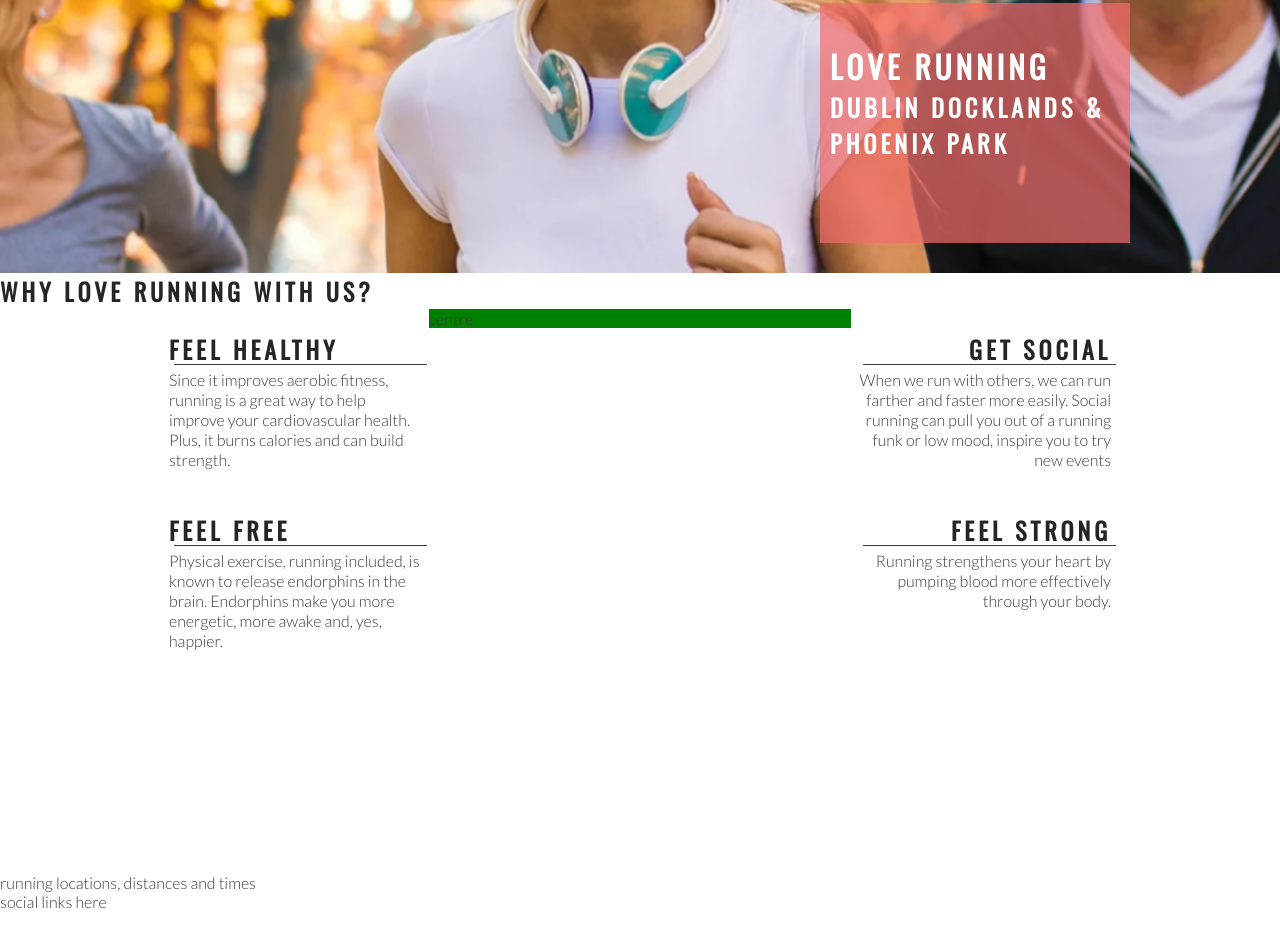
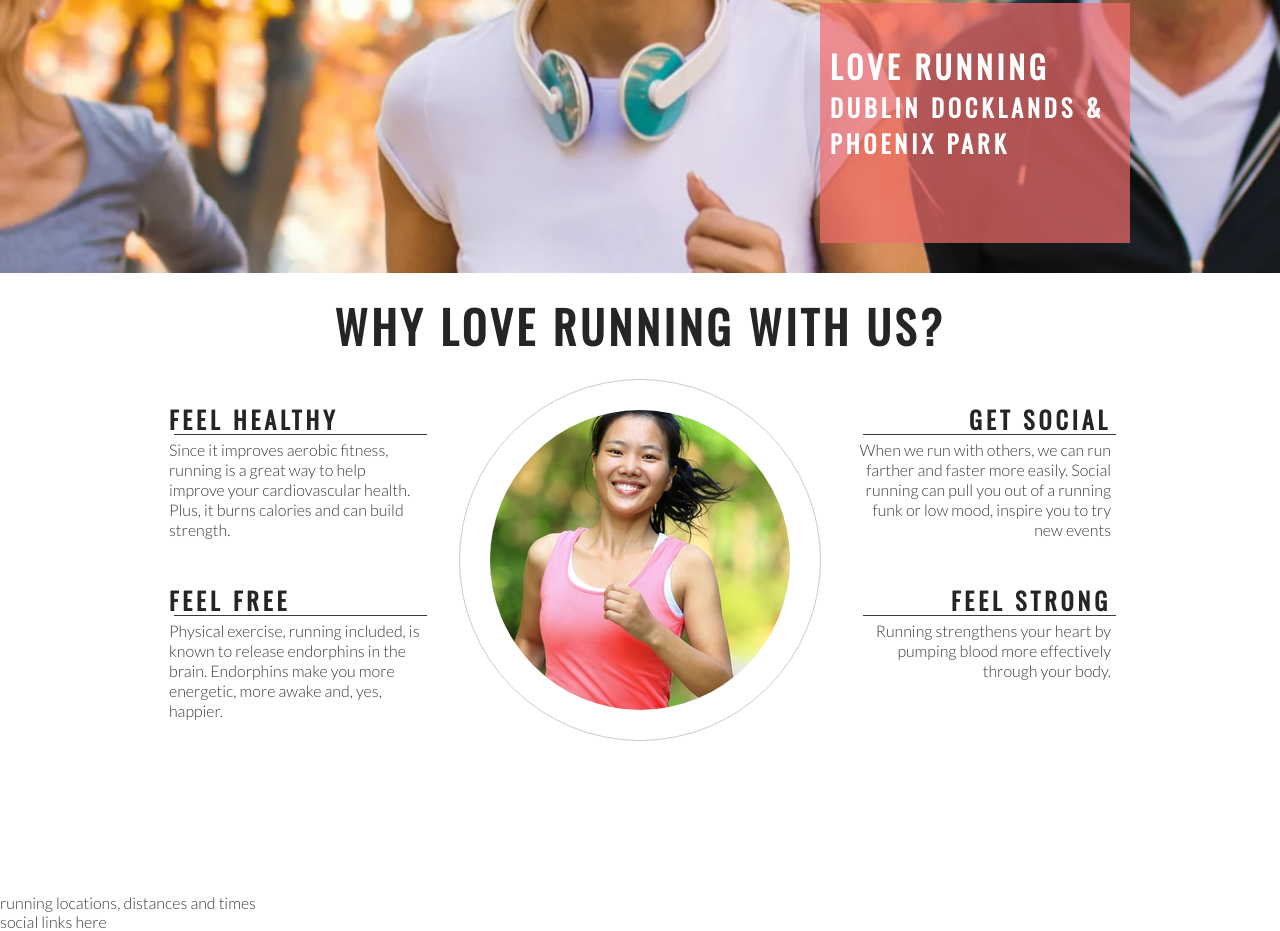
Before and after one commit to AngMaher/love-running, a plain HTML site: page index.html in a window 1280 px wide. Shown: the part 402-1333 px from the top of the page. Drawn offline with nearby package versions, Linux system fonts and the light colour scheme.

Commit message:
add clud ethos central image and style into a circle

```diff
--- a/assets/css/style.css
+++ b/assets/css/style.css
@@ -127,8 +127,6 @@ hr{
 #center-about{
     width: 33%;
     margin: 0 auto;
-    background-color: green;
-
 }
 
 .left-about-heading {
@@ -153,3 +151,26 @@ hr{
 .right-about-heading p{
     text-align: right;
 }
+
+#welcome {
+    text-align: center;
+    margin: 20px 0;
+    font-size: 280%;
+}
+
+#circle-container {
+    width: 300px;
+    height: 300px;
+    padding: 30px;
+    border-style: solid;
+    border-color: #ccc;
+    border-width: 1px;
+    border-radius: 50%;
+    margin: 0 auto;
+}
+
+#circle-cover-bg {
+    background: url('../images/ethos-center-image.jpg') no-repeat center center;
+    height: 100%;
+    border-radius: 50%;
+}
--- a/index.html
+++ b/index.html
@@ -37,7 +37,7 @@
         </div>
     </section>
     <section id="club-ethos">
-        <h1>Why Love Running With Us?</h1>
+        <h2 id="welcome">Why Love Running With Us?</h2>
         <div id="left-about">
             <div class="left-about-heading">
                 <h2>Feel Healthy</h2>
@@ -73,7 +73,14 @@
                 </p>
             </div>
         </div>
-        <div id="center-about">centre</div>
+        <div id="center-about">
+            <div id="circle-container">
+                <div id="circle-cover-bg">
+
+                </div>
+            </div>
+
+        </div>
     </section>
     <section>
         running locations, distances and times
```
Also changed, not shown: assets/images/ethos-center-image.jpg (added).
